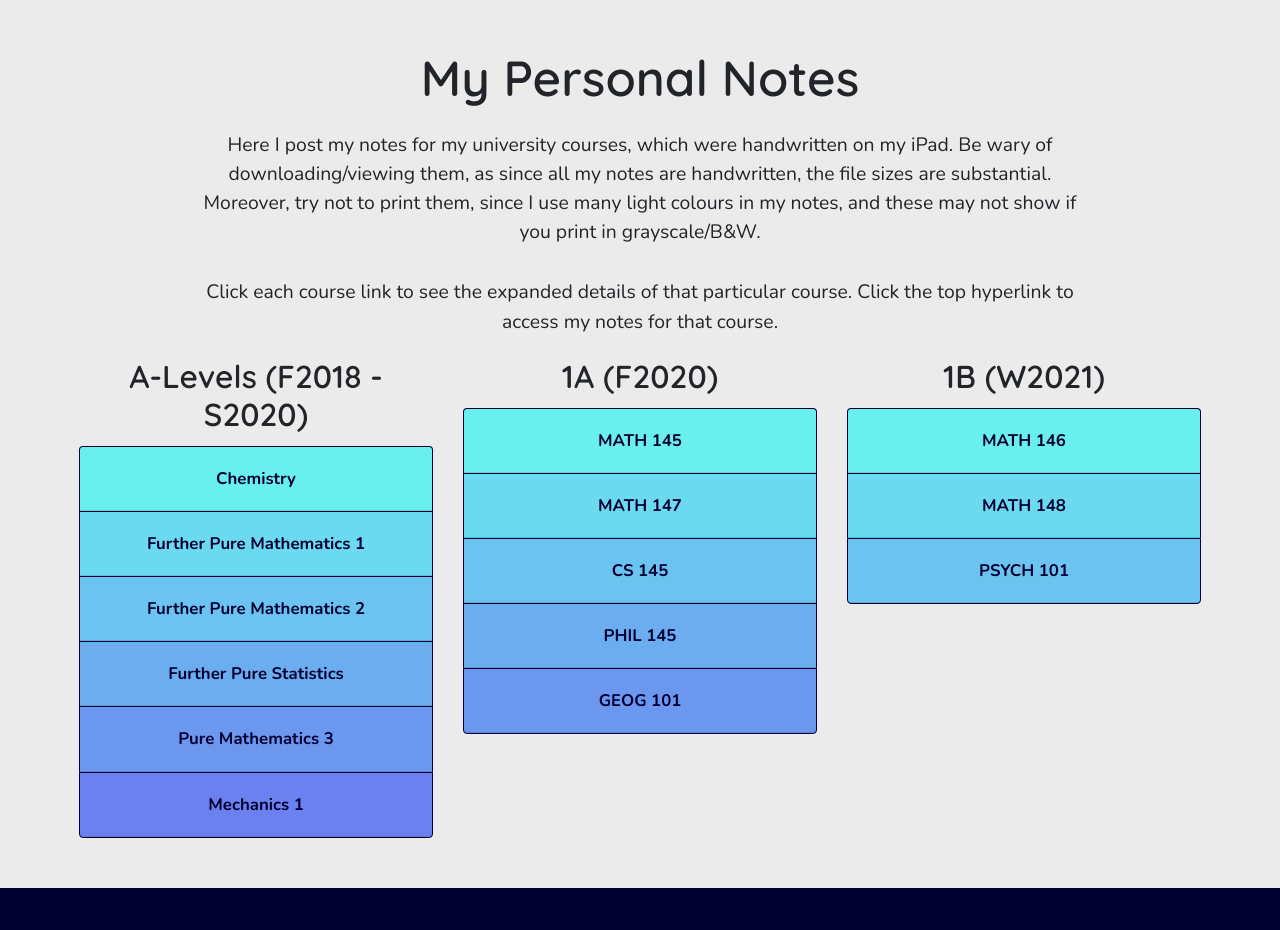
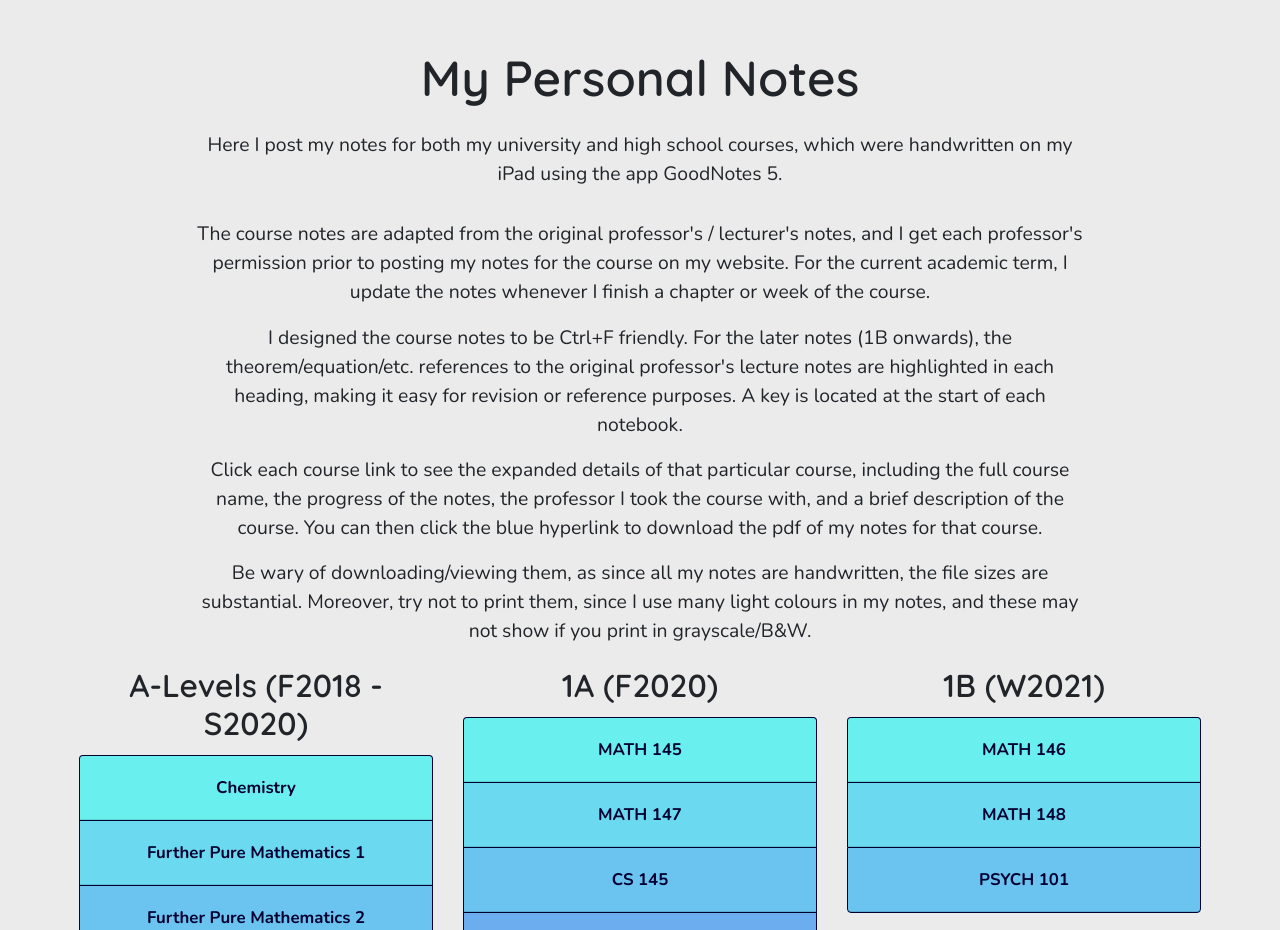
Before and after one commit to mcpenguin/the-arctic-blog, a React (Create React App) app: page / in a window 1280 px wide. Shown: the part 7365-8295 px from the top of the page. Built offline with nearby package versions, Linux system fonts and the light colour scheme.

Commit message:
edited description for notes

```diff
--- a/src/components/Notes/Notes.js
+++ b/src/components/Notes/Notes.js
@@ -135,17 +135,31 @@ export default class Notes extends Component {
                                 {/* </Fade> */}
                                 {/* <Fade top> */}
                                 <p id="personal-notes-description">
-                                    Here I post my notes for my university courses, which were handwritten on my iPad.
+                                    Here I post my notes for both my university and high school courses,
+                                    which were handwritten on my iPad using the app GoodNotes 5.
+                                </p>
+                                <p>
+                                    The course notes are adapted from the original professor's / lecturer's notes, and I
+                                    get each professor's permission prior to posting my notes for the course on my website.
+                                    For the current academic term, I update the notes whenever I finish a chapter or week of the course.
+                                </p>
+                                <p>
+                                    I designed the course notes to be Ctrl+F friendly. For the later notes (1B onwards),
+                                    the theorem/equation/etc. references to the original professor's lecture notes are
+                                    highlighted in each heading, making it easy for revision or reference purposes. A key is located at the start
+                                    of each notebook.
+                                </p>
+                                <p>
+                                    Click each course link to see the expanded details of that particular
+                                    course, including the full course name, the progress of the notes, the professor
+                                    I took the course with, and a brief description of the course.
+                                    You can then click the blue hyperlink to download the pdf of my notes for that course.
+                                </p>
+                                <p>
                                     Be wary of downloading/viewing them, as since all my notes are handwritten,
                                     the file sizes are substantial. Moreover, try not to print them,
                                     since I use many light colours in my notes, and these may not show if you
                                     print in grayscale/B&W.
-                                </p>
-                                {/* </Fade> */}
-                                {/* <Fade top> */}
-                                <p>
-                                    Click each course link to see the expanded details of that particular
-                                    course. Click the top hyperlink to access my notes for that course.
                                 </p>
                             </div>
                             {/* </Fade> */}
```
